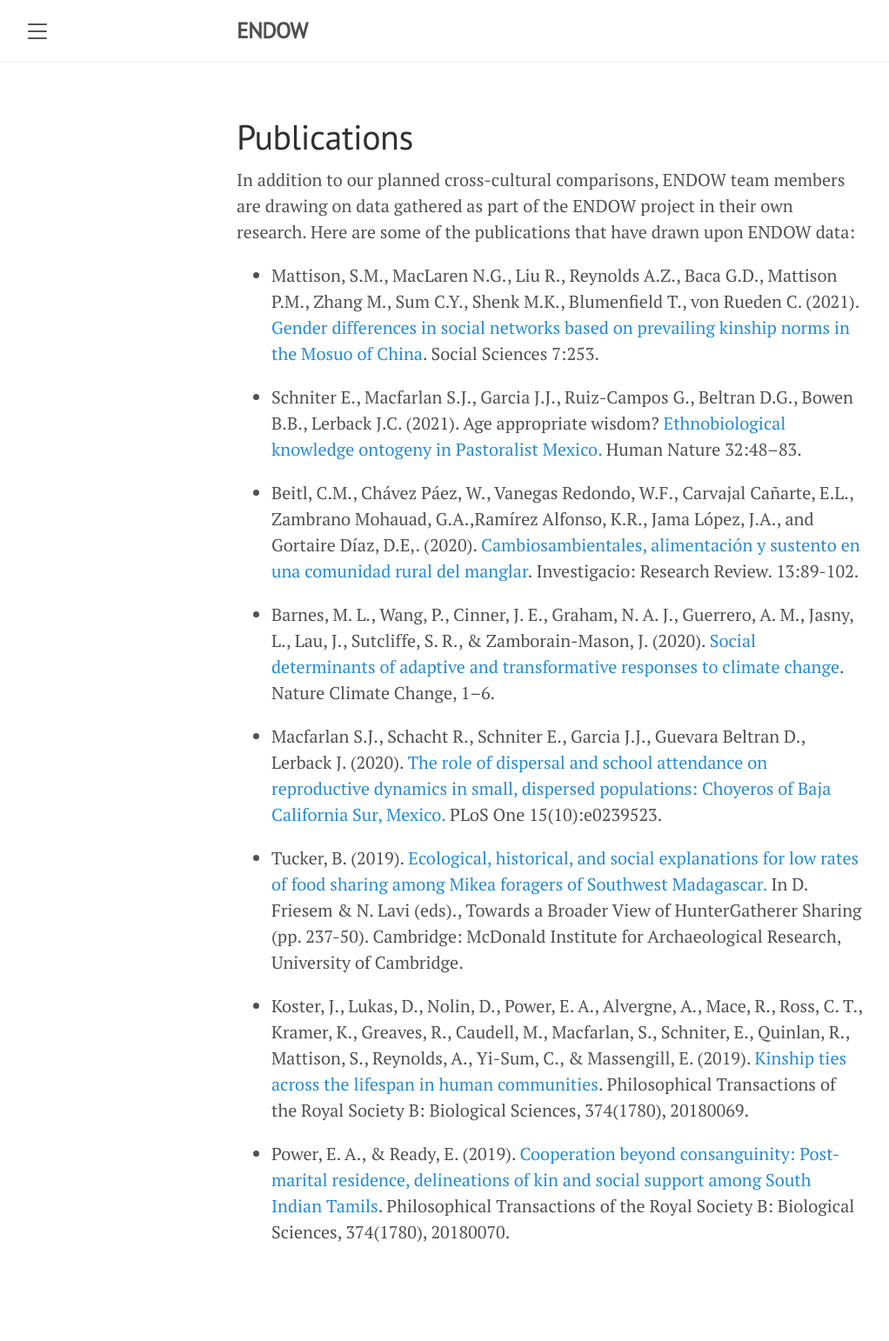
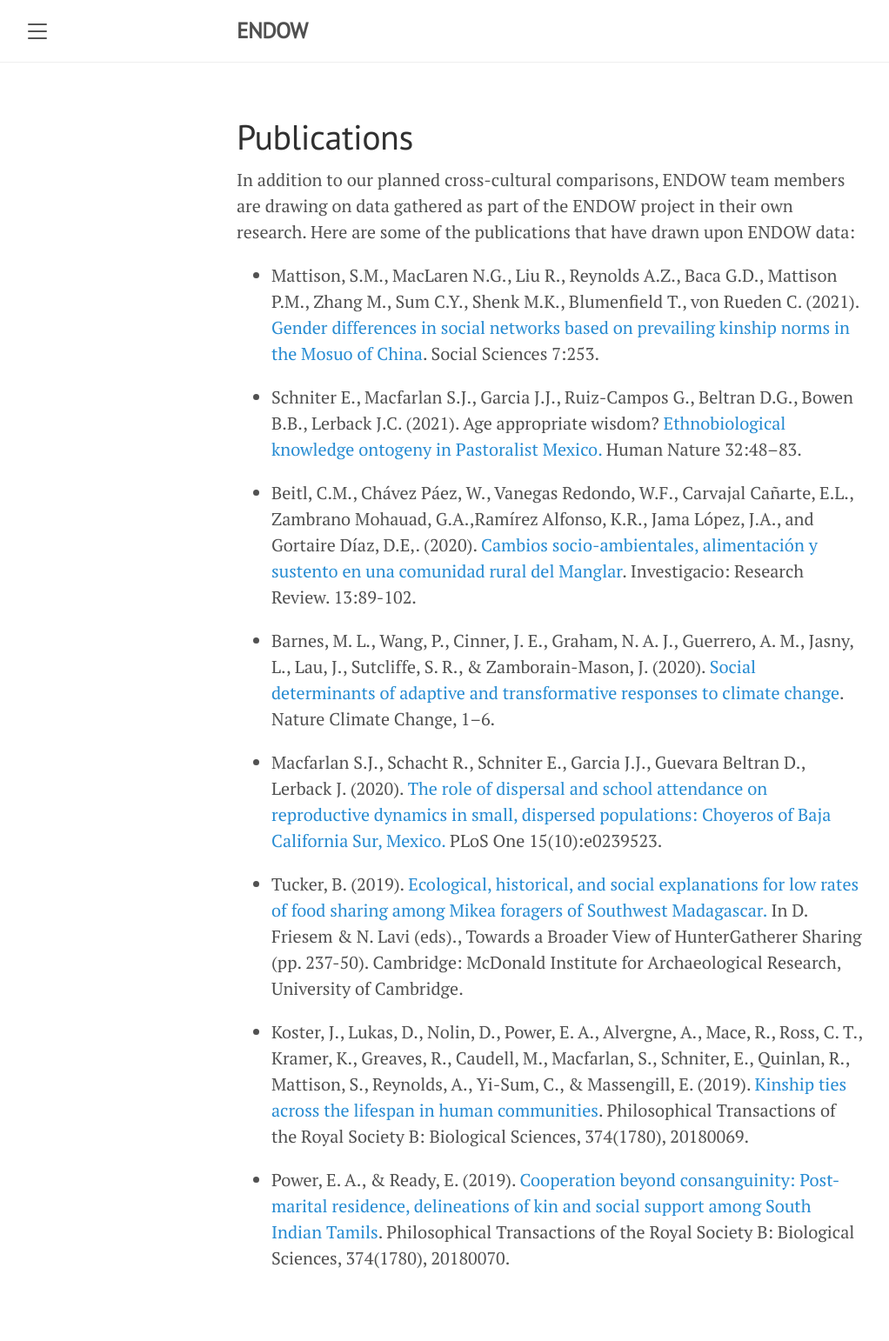
Before and after one commit to endowproject/endowproject.github.io, a Jekyll site: the page built from publications.md, in a window 1280 px wide. Shown: the whole page at 87% size, without its empty margins (8-1030 px from the left). Built offline with Jekyll 4.4.1, drawn with Linux system fonts in a browser that asks for light colours; before the commit the page ends 1512 px from its top, so only the background shows below that.

Commit message:
Update publications.md

```diff
--- a/publications.md
+++ b/publications.md
@@ -9,7 +9,7 @@ In addition to our planned cross-cultural comparisons, ENDOW team members are dr
 
 - Schniter E., Macfarlan S.J., Garcia J.J., Ruiz-Campos G., Beltran D.G., Bowen B.B., Lerback J.C. (2021). Age appropriate wisdom? [Ethnobiological knowledge ontogeny in Pastoralist Mexico.](https://doi.org/10.1007/s12110-021-09387-8) Human Nature 32:48–83.
 
-- Beitl, C.M., Chávez Páez, W., Vanegas Redondo, W.F., Carvajal Cañarte, E.L., Zambrano Mohauad, G.A.,Ramírez Alfonso, K.R., Jama López, J.A., and Gortaire Díaz, D.E,. (2020). [Cambiosambientales, alimentación y sustento en una comunidad rural del manglar](https://doi.org/10.31095/investigatio.2020.13.9). Investigacio: Research Review. 13:89-102.
+- Beitl, C.M., Chávez Páez, W., Vanegas Redondo, W.F., Carvajal Cañarte, E.L., Zambrano Mohauad, G.A.,Ramírez Alfonso, K.R., Jama López, J.A., and Gortaire Díaz, D.E,. (2020). [Cambios socio-ambientales, alimentación y sustento en una comunidad rural del Manglar](https://doi.org/10.31095/investigatio.2020.13.9). Investigacio: Research Review. 13:89-102.
 
 - Barnes, M. L., Wang, P., Cinner, J. E., Graham, N. A. J., Guerrero, A. M., Jasny, L., Lau, J., Sutcliffe, S. R., & Zamborain-Mason, J. (2020). [Social determinants of adaptive and transformative responses to climate change](https://doi.org/10.1038/s41558-020-0871-4). Nature Climate Change, 1–6.
 
```
